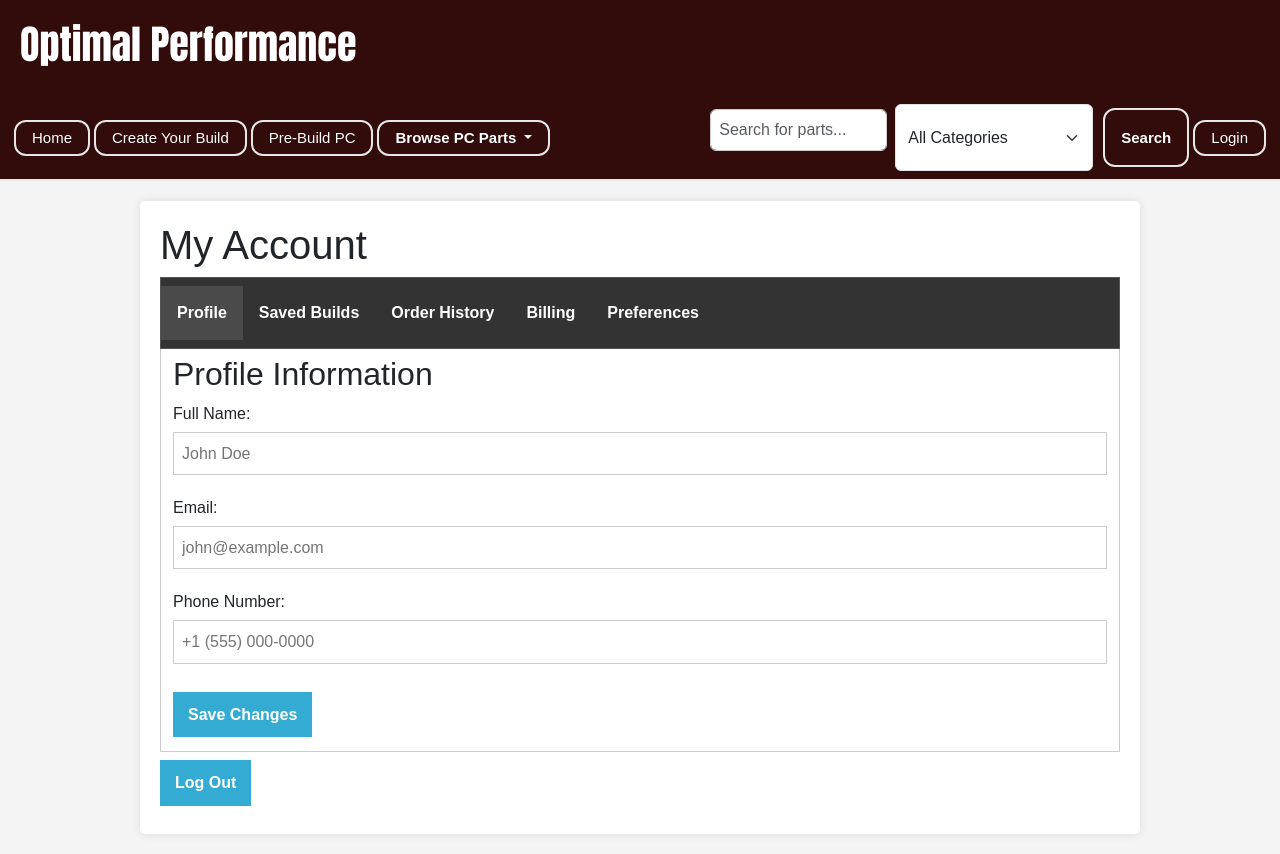
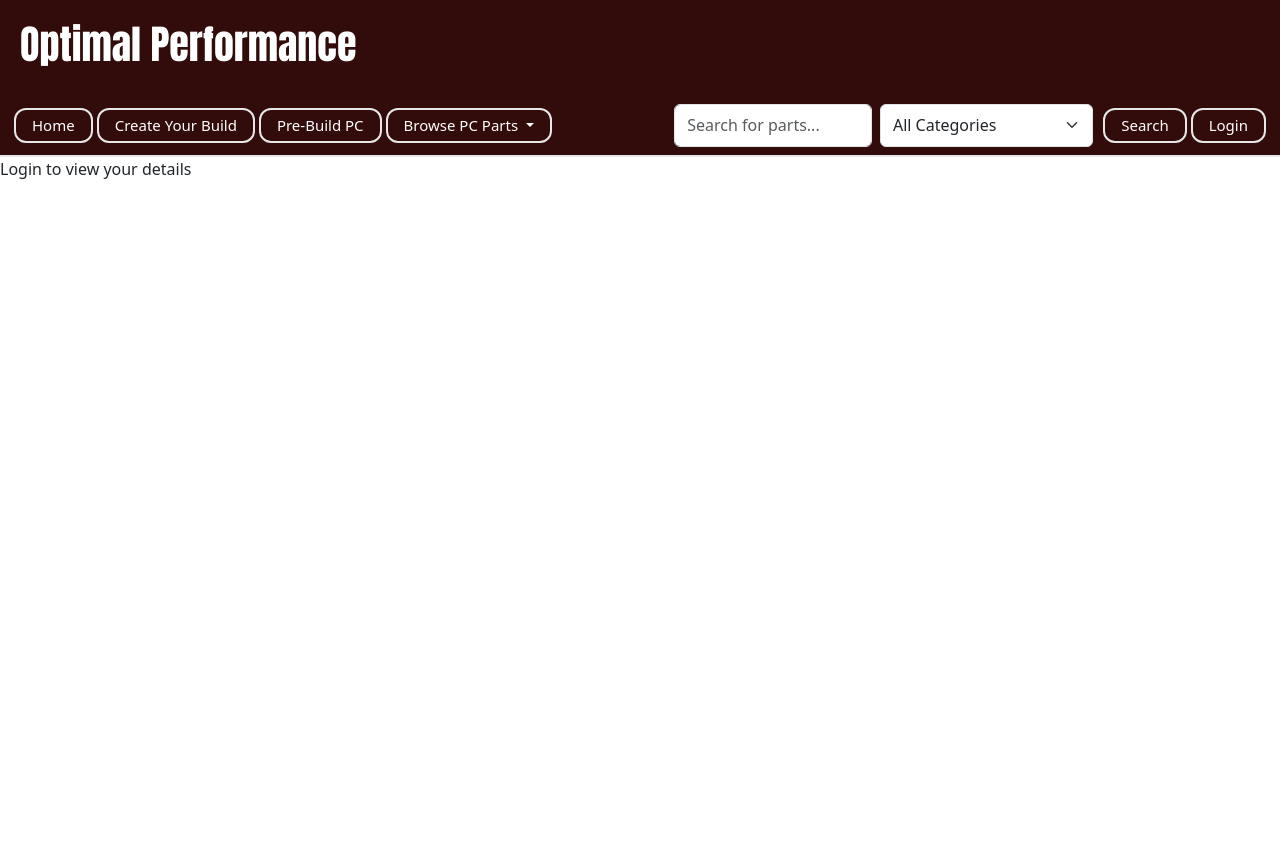
Before and after one commit to UCCS-CS4300-5300/Group7-fall2024, a Django app: page /account_page/ in a window 1280 px wide. After the commit the page ends 179 px from the top, so only its background shows below. Run offline with Django 4.2, Linux system fonts and the light colour scheme; parts of the project's set-up code (start-up, migrations or seed data) failed here and were passed over.

Commit message:
Got logged in information working. Logged out needs more work

```diff
--- a/home/templates/account_page.html
+++ b/home/templates/account_page.html
@@ -1,6 +1,9 @@
 
 {% extends "base_template.html" %}
 {% block content %}
+
+{% if user.is_authenticated %}
+
 <head>
     <meta charset="UTF-8">
     <meta name="viewport" content="width=device-width, initial-scale=1.0">
@@ -88,16 +91,9 @@
         <div id="Profile" class="tabcontent">
             <h2>Profile Information</h2>
             <form>
-                <label for="name">Full Name:</label>
-                <input type="text" id="name" name="name" placeholder="John Doe" required>
+                <label for="name">Username:</label>
+                <p>{{ user.username }} </p>
 
-                <label for="email">Email:</label>
-                <input type="email" id="email" name="email" placeholder="john@example.com" required>
-
-                <label for="phone">Phone Number:</label>
-                <input type="tel" id="phone" name="phone" placeholder="+1 (555) 000-0000">
-
-                <button type="submit">Save Changes</button>
             </form>
         </div>
 
@@ -205,4 +201,11 @@
         }
     </script>
 </body>
+
+{% else %}
+
+<p>Login to view your details</p>
+
+{% endif %}
+
 {% endblock %}
--- a/home/templates/base_template.html
+++ b/home/templates/base_template.html
@@ -13,8 +13,6 @@
             padding: 20px; /* Optional */
             color: white; /* Optional: Change this based on your preference */
         }
-
-
 
     .button {
         background-color: rgba(65, 169, 172, 0);
@@ -78,10 +76,6 @@
         font-size: 1.5em; /* Adjust the size as needed */
         display: inline-block;
     }
-
-
-
-
     </style>
 
 <body>
@@ -144,7 +138,7 @@
 
                 <div class="navbar-nav">  <!-- This class allows items to be aligned to the right -->
                     {% if user.is_authenticated %}
-                        <a class="button" href="{% url 'logout' %}">Logout</a>
+                        <a class="button" href="{% url 'index' %}">Logout</a>
                     {% else %}
                         <a class="button" href="{% url 'login_or_register' %}">Login</a>
                     {% endif %}
@@ -152,12 +146,6 @@
             </div>
         </div>
     </nav>
-
-
-
-
-
-
 
     <div class="container-sm-12">
         <!-- add block content from html template -->
@@ -167,7 +155,6 @@
 
     </div>
 
-
 <script src="https://cdn.jsdelivr.net/npm/@popperjs/core@2.11.8/dist/umd/popper.min.js" integrity="sha384-I7E8VVD/ismYTF4hNIPjVp/Zjvgyol6VFvRkX/vR+Vc4jQkC+hVqc2pM8ODewa9r" crossorigin="anonymous"></script>
 <script src="https://cdn.jsdelivr.net/npm/bootstrap@5.3.3/dist/js/bootstrap.min.js" integrity="sha384-0pUGZvbkm6XF6gxjEnlmuGrJXVbNuzT9qBBavbLwCsOGabYfZo0T0to5eqruptLy" crossorigin="anonymous"></script>
 
--- a/home/views.py
+++ b/home/views.py
@@ -130,3 +130,10 @@ def register_view(request):
         register_form = UserCreationForm()
 
     return render(request, 'auth/register.html', {'register_form': register_form})
+
+def view_profile(request):
+    context = {
+        'user' : request.username
+    }
+
+    return render(request, 'account_page.html', context)
```
Also changed, not shown: Optimal_Performance_Platform/settings.py (line endings or trailing spaces).
